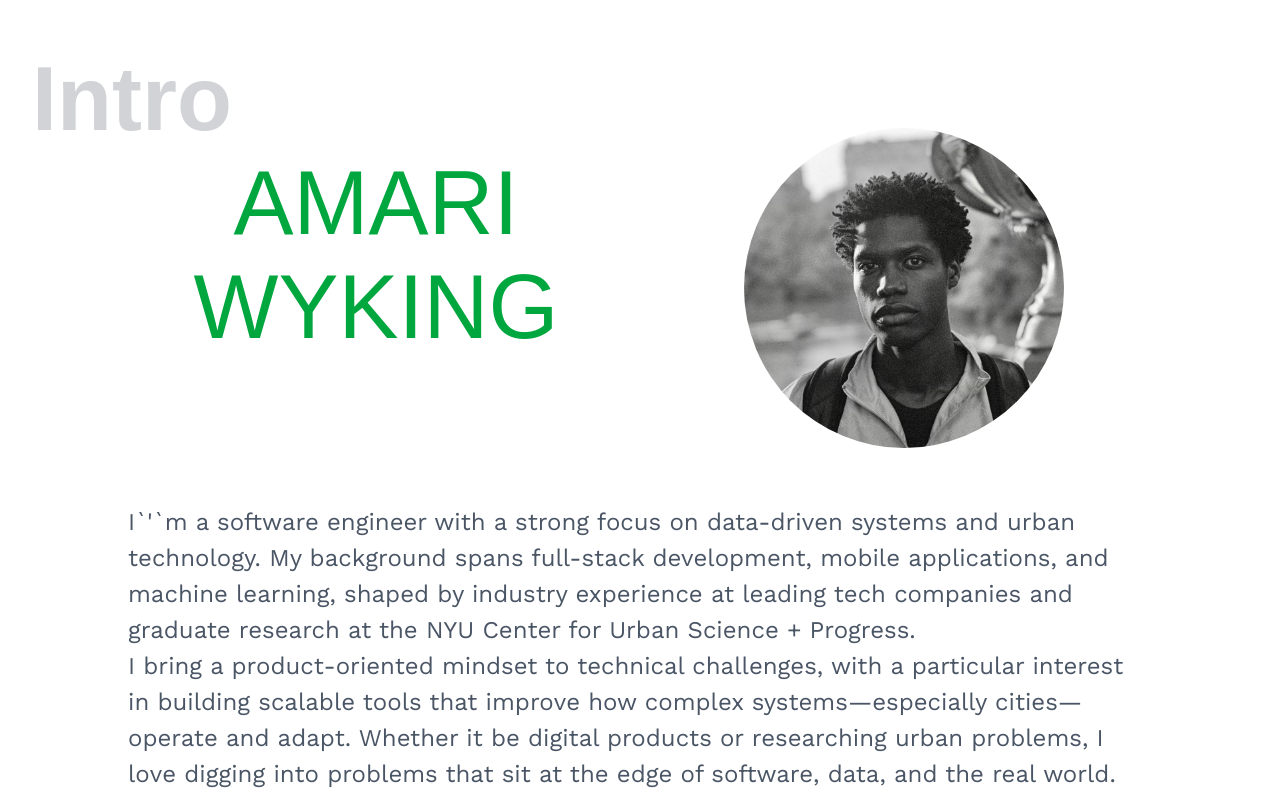
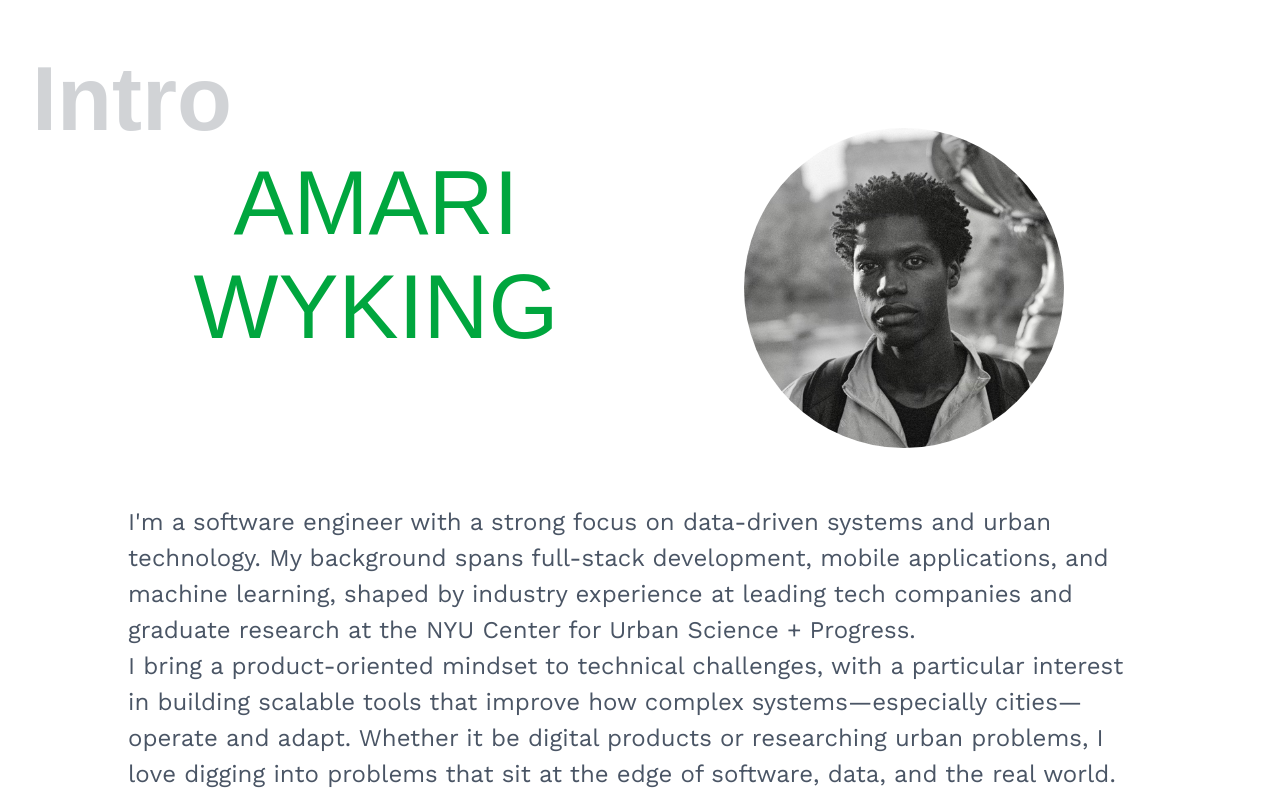
Before and after one commit to amariwyking/amariwyking, a Next.js app: page /interactive-resume in a window 1280 px wide. Shown: the top 800 px of the page. Built offline with nearby package versions, Linux system fonts and the light colour scheme; a web font is replaced by a local one.

Commit message:
Fix the unnecessary backticks used for the escape character

```diff
--- a/src/app/components/landing/IntroBio.tsx
+++ b/src/app/components/landing/IntroBio.tsx
@@ -4,7 +4,7 @@ export default function IntroBio() {
     return (
         <div className="justify-self-start mx-auto col-span-1 md:col-span-2 order-3">
             <p className="font-work-sans mx-8 md:mx-auto mt-6 text-left text-base text-gray-600 md:text-lg lg:text-2xl ">
-                I`&apos;`m a software engineer with a strong focus on data-driven systems and urban technology. My background spans full-stack development, mobile applications, and machine learning, shaped by industry experience at leading tech companies and graduate research at the NYU Center for Urban Science + Progress.
+                I&apos;m a software engineer with a strong focus on data-driven systems and urban technology. My background spans full-stack development, mobile applications, and machine learning, shaped by industry experience at leading tech companies and graduate research at the NYU Center for Urban Science + Progress.
                 <br />
                 I bring a product-oriented mindset to technical challenges, with a particular interest in building scalable tools that improve how complex systems—especially cities—operate and adapt. Whether it be digital products or researching urban problems, I love digging into problems that sit at the edge of software, data, and the real world.
             </p>
```
